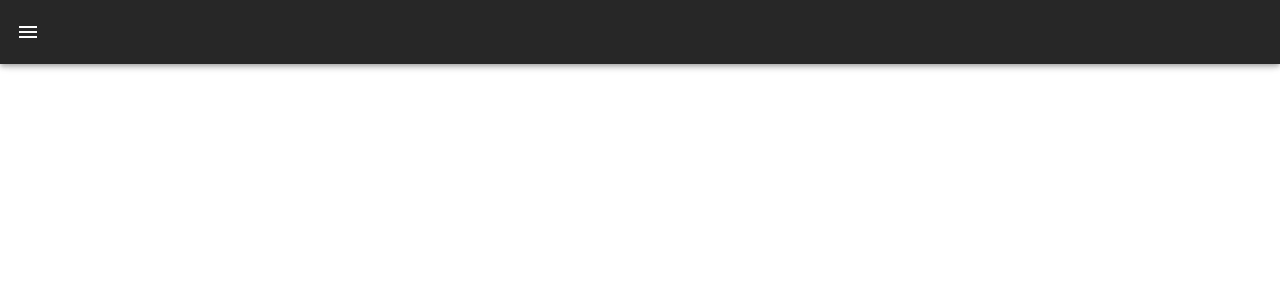
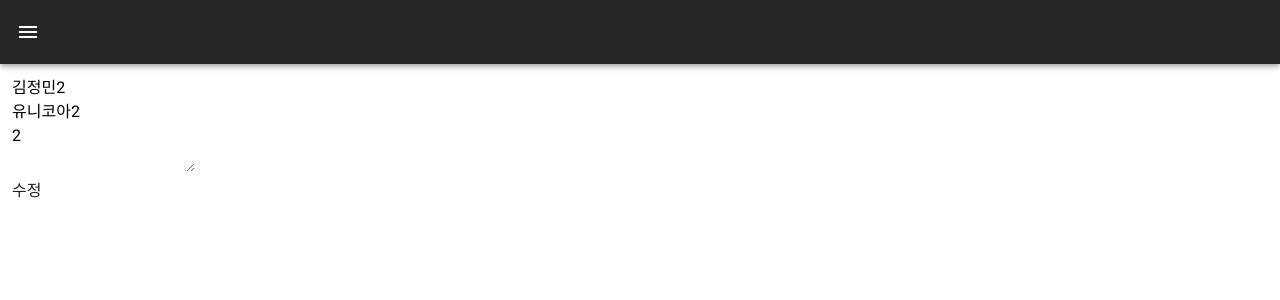
Before and after one commit to Jungmin-Dev/board, a Vue app in the folder front-end/: page /create-board/1 in a window 1280 px wide. Shown: the top 300 px of the page. Built offline with nearby package versions, Linux system fonts and the light colour scheme.

Commit message:
update, delete

```diff
--- a/front-end/src/components/CreateBoard.vue
+++ b/front-end/src/components/CreateBoard.vue
@@ -1,9 +1,11 @@
 <template>
   <div>
+
     <input v-model="writer" placeholder="글쓴이"/><br>
     <input v-model="title" placeholder="제목"/><br>
     <textarea v-model="content" placeholder="내용"/><br>
-    <button @click="write">작성</button>
+
+    <button @click="index !== undefined ? update() : write()">{{ index !== undefined ? '수정' : '작성'}}</button>
   </div>
 </template>
 
@@ -12,11 +14,13 @@ import data from '@/store/testdata'
 export default{
   name: 'CreateBoard',
   data () {
+    const index = this.$route.params.contentId
     return {
       data: data,
-      writer: "",
-      title: "",
-      content: "",
+      index: index,
+      writer: index !== undefined ? data[index].writer : "" ,
+      title: index !== undefined ? data[index].title : "" ,
+      content: index !== undefined ? data[index].content : "" ,
     }
   },
   methods:{
@@ -28,6 +32,14 @@ export default{
     })
       this.$router.push({
         path: '/board-views'
+      })
+    },
+    update(){
+      data[this.index].writer = this.writer;
+      data[this.index].title = this.title;
+      data[this.index].content = this.content;
+      this.$router.push({
+        path: '/board-views',
       })
     }
   },
--- a/front-end/src/components/DetailBoard.vue
+++ b/front-end/src/components/DetailBoard.vue
@@ -3,6 +3,8 @@
     <div>{{data.title}}</div>
     <div>{{data.writer}}</div>
     <div>{{data.content}}</div>
+    <button @click="updateData">수정</button>
+    <button @click="deleteData">삭제</button>
   </div>
 </template>
 
@@ -16,6 +18,23 @@ export default{
     console.log(this.$router)
     return{
       data: data[index],
+      index: index,
+    }
+  },
+  methods:{
+    updateData(){
+      this.$router.push({
+        name: 'CreateBoard',
+        params:{
+          contentId: this.index,
+        }
+      })
+    },
+    deleteData(){
+      data.splice(this.index, 1)
+      this.$router.push({
+        path:'/board-views',
+      })
     }
   }
 }
--- a/front-end/src/router/index.js
+++ b/front-end/src/router/index.js
@@ -31,7 +31,7 @@ const routes = [
     name:'Greet',
   },
   {
-    path: '/create-board',
+    path: '/create-board/:contentId?',
     component:CreateBoard,
     name:'CreateBoard',
   },
```
